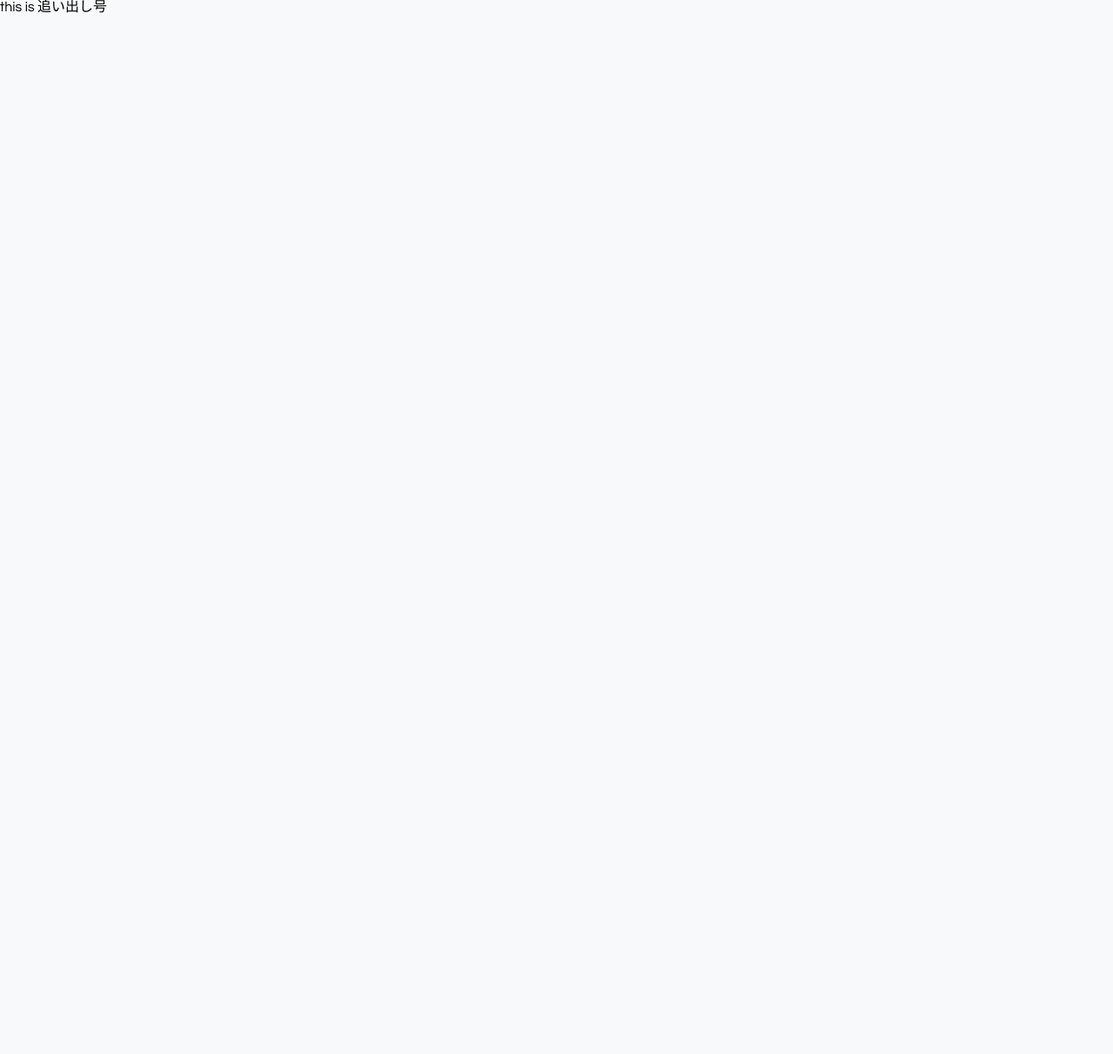
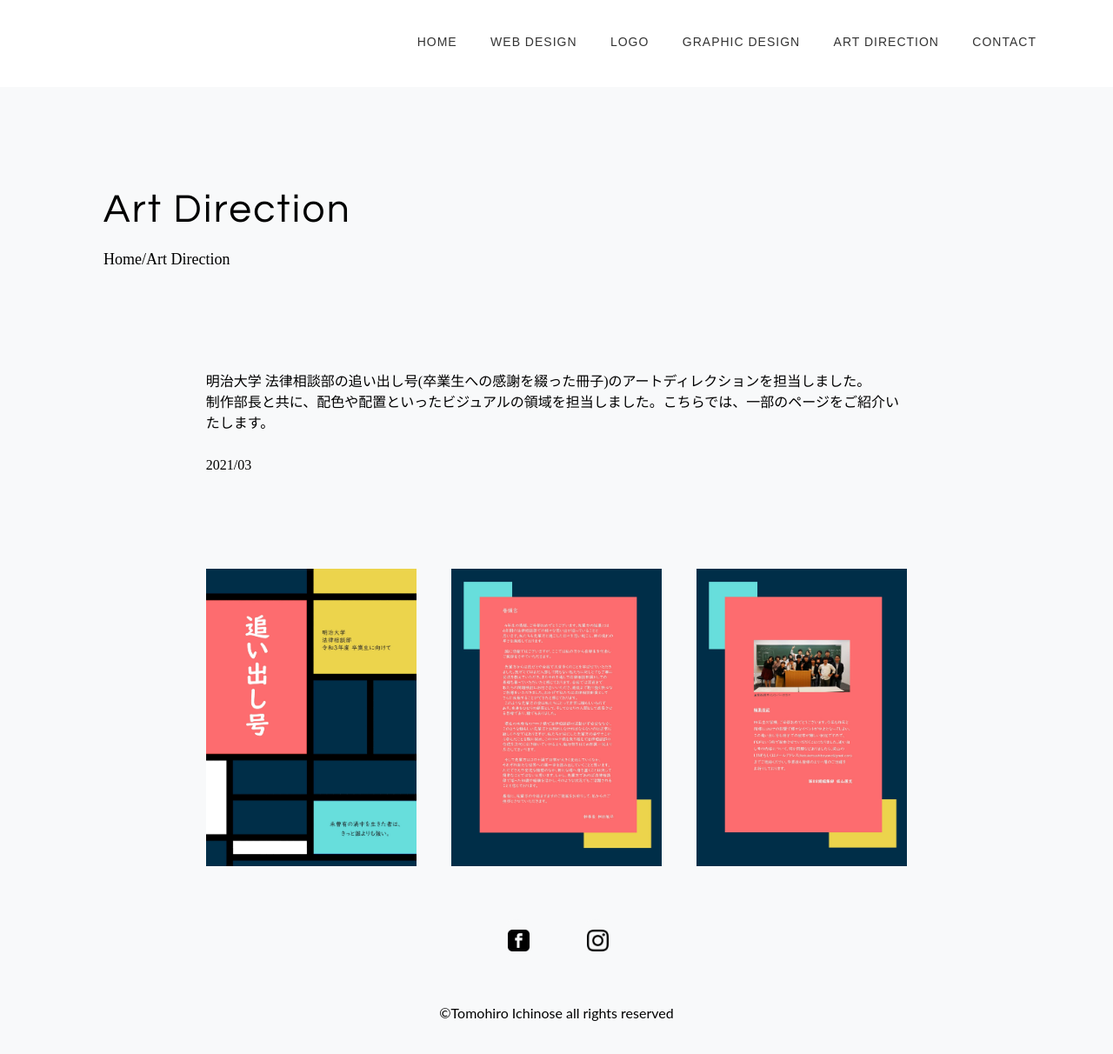
Before and after one commit to 1024IT/tomohiroichinoseportfolio, a plain HTML site: page oidashi.html in a window 1280 px wide. Shown: the whole page at 87% size. Before the commit the page ends 800 px from the top, so only its background shows below. Drawn offline with Linux system fonts and the light colour scheme.

Commit message:
Rename: change title

```diff
--- a/oidashi.html
+++ b/oidashi.html
@@ -2,18 +2,75 @@
 <html lang="ja">
 <head>
 <meta charset="UTF-8">
-<title></title>
+<title>Art Direction | 市之瀬 朋大のポートフォリオ</title>
 <link href="style.css" rel="stylesheet" type="text/css">
+<link href="responsive.css" rel="stylesheet" type="text/css">
 <meta name="viewport" content="width=device-width, initial-scale=1.0">
 </head>
 
-<body>
-<div class="header"></div>
-<div class="main">
-    this is 追い出し号
-</div>
 
-<div class="footer"></div>
-</body>
+<header class="header">
+    <ul class="header-back">
+      <li class="contact"><a href="contact.html">CONTACT</a></li>
+      <li class="header-back-text"><a href="art-direction.html">ART DIRECTION</a></li>
+      <li class="header-back-text"><a href="graphic-design.html">GRAPHIC DESIGN</a></li>
+      <li class="header-back-text"><a href="logo.html">LOGO</a></li>
+      <li class="header-back-text"><a href="web-design.html">WEB DESIGN</a></li>
+      <li class="header-back-text"><a href="index.html">HOME</a></li>
+
+      <div class="hamburger-menu">
+        <input type="checkbox" id="menu-btn-check">
+        <label for="menu-btn-check" class="menu-btn"><span></span></label>
+    </div>
+  </ul>
+
+  </header>
+
+  <body>
+    <div class="main">
+      <div class="main-artdirection">
+          <div class="title">
+              <p class="title-text-artdirection">Art Direction</p>
+              <p class="title-subtext-artdirection">Home/Art Direction</p>
+          </div>
+
+
+    <p class="explanation">
+        明治大学 法律相談部の追い出し号(卒業生への感謝を綴った冊子)のアートディレクションを担当しました。<br>
+        制作部長と共に、配色や配置といったビジュアルの領域を担当しました。こちらでは、一部のページをご紹介いたします。<br><br>
+
+        2021/03
+    </p>
+
+    <div class="JIP-regulation-relative">
+    <ul class="JIP-regulation1">
+    <li class="JIP-regulation-image1"><img src ="image/oidashi1.jpg" width="100%" height="auto">
+    <li class="JIP-regulation-image1"><img src ="image/oidashi2.jpg" width="100%" height="auto">
+    <li class="JIP-regulation-image"><img src ="image/oidashi3.jpg" width="100%" height="auto">
+    </ul>
+    </div>
+
+    <div class="box-group">
+        <div class="box2">
+            <p class="box2-image">
+              <a href="https://www.facebook.com/ichinose.tomohiro/">
+              <img src="image/box2-image.png" alt="写真" width="25" height="25">
+              </a>
+              </p>
+          </div>
+          <div class="box3">
+            <p class="box3-image">
+              <a href="https://www.instagram.com/ichinose_tomohiro/">
+              <img src="image/box3-image.png" alt="写真" width="25" height="25">
+              </a>
+              </p>
+          </div>
+      </div>
+  </body>
+
+      <div class="footer">
+        <p class="footer-text">©Tomohiro Ichinose all rights reserved</p>
+      </div>
+
 
 </html>
```
